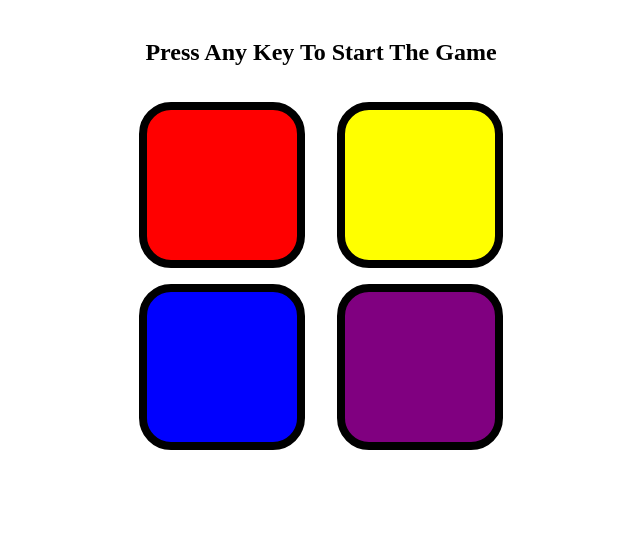
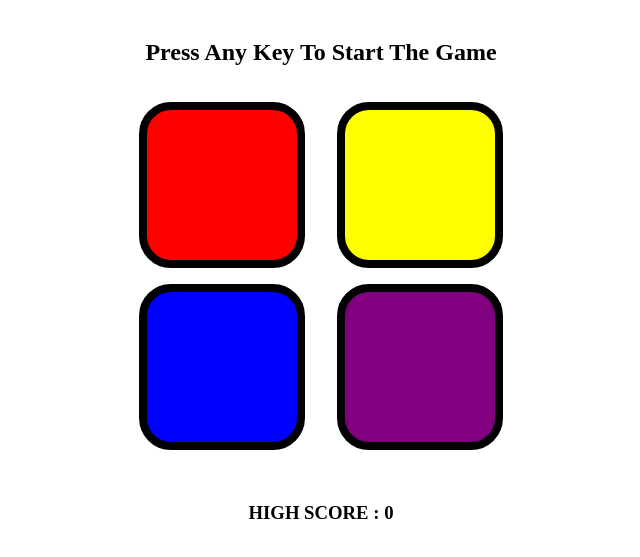
Before and after one commit to NischayHR-11/JavaScript, a plain HTML site: page DOMS/Secton2/SIMON_GAME/index.html in a window 1280 px wide. Shown: the part 79-636 px from the top of the page, without its empty margins (319-959 px from the left). Drawn offline with Linux system fonts and the light colour scheme.

Commit message:
Added Extra Feature Of Highscore

```diff
--- a/DOMS/Secton2/SIMON_GAME/index.html
+++ b/DOMS/Secton2/SIMON_GAME/index.html
@@ -33,6 +33,10 @@
         </div>
     </div>
 
+    <br>
+
+    <h3>HIGH SCORE : 0</h3>
+
     <script src="app.js"></script>
 </body>
 </html>
```
